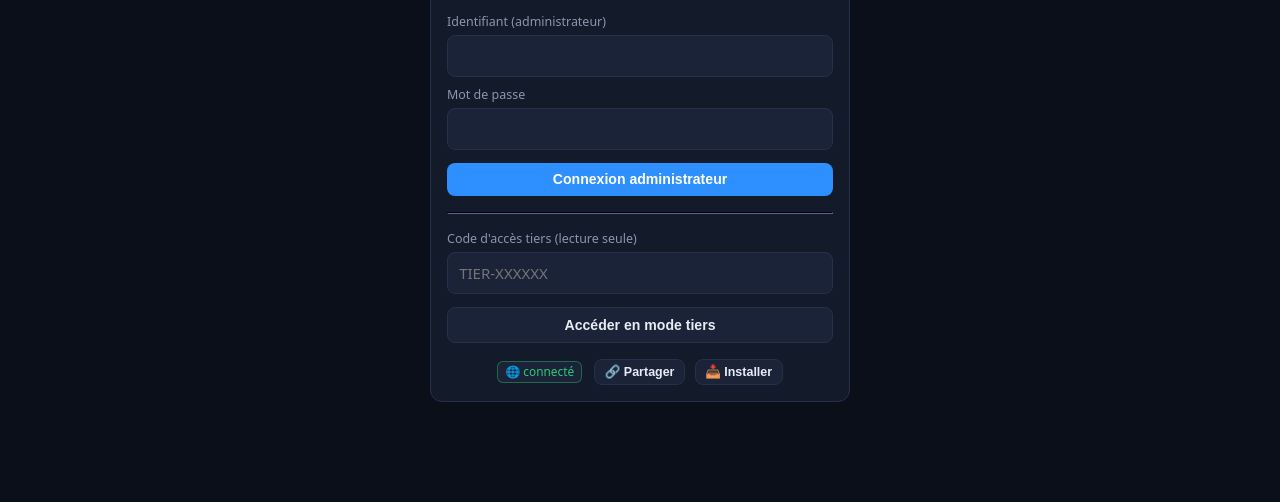
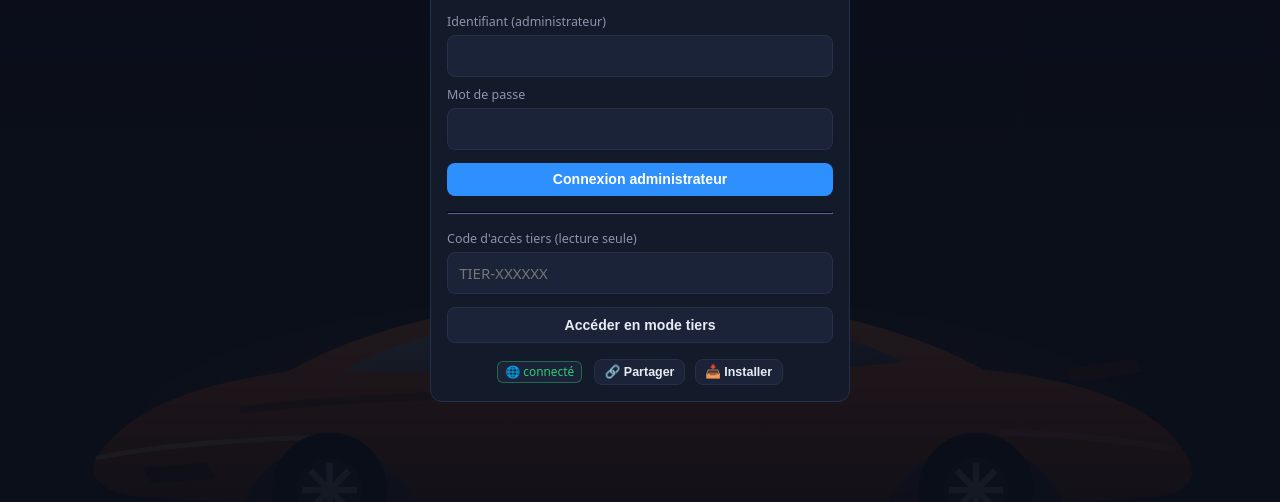
Before and after one commit to expertkevin06-cell/my-tech-by-kevin, a plain HTML site: page index.html in a window 1280 px wide. Shown: the part 230-732 px from the top of the page. Drawn offline with Linux system fonts and the light colour scheme.

Commit message:
Update body background with image and gradient

```diff
--- a/css/style.css
+++ b/css/style.css
@@ -1,6 +1,9 @@
 :root{--bg:#0b0f1a;--panel:#131a2a;--panel2:#1a2338;--bd:#26304a;--txt:#e8ecf4;--mut:#8b96ad;--acc:#2e8fff;--ok:#2ecc71;--warn:#f39c12;--err:#e74c3c}
 *{box-sizing:border-box;margin:0;padding:0}
-body{background:var(--bg);color:var(--txt);font:15px/1.5 system-ui,-apple-system,"Segoe UI",Roboto,sans-serif}
+/* Fond d'écran permanent : véhicule sportif moderne */
+body{background:var(--bg) url("../assets/img/bg-car.svg") no-repeat fixed center bottom/100% auto;color:var(--txt);font:15px/1.5 system-ui,-apple-system,"Segoe UI",Roboto,sans-serif}
+body::before{content:"";position:fixed;inset:0;background:linear-gradient(180deg,rgba(11,15,26,.86),rgba(11,15,26,.94));pointer-events:none;z-index:0}
+#app{position:relative;z-index:1}
 a{color:var(--acc);text-decoration:none}
 h1{font-size:1.25rem}h2{font-size:1.05rem;margin:.2rem 0}h3{font-size:.95rem}
 .topbar{display:flex;align-items:center;gap:.8rem;padding:.7rem 1rem;background:var(--panel);border-bottom:1px solid var(--bd);position:sticky;top:0;z-index:10;flex-wrap:wrap}
@@ -51,4 +54,5 @@ tr:hover td{background:rgba(46,143,255,.06)}
 .footer{text-align:center;color:var(--mut);font-size:.75rem;padding:1.5rem 1rem 2.5rem}
 .toast{position:fixed;bottom:3rem;left:50%;transform:translateX(-50%) translateY(20px);background:var(--panel2);border:1px solid var(--acc);border-radius:10px;padding:.55rem 1.1rem;opacity:0;transition:.25s;z-index:99;max-width:90vw}
 .toast.show{opacity:1;transform:translateX(-50%) translateY(0)}
+.sysfault{border-top:1px solid var(--bd);margin-top:.6rem;padding-top:.6rem}
 @media(max-width:640px){th:nth-child(4),td:nth-child(4){display:none}}
```
